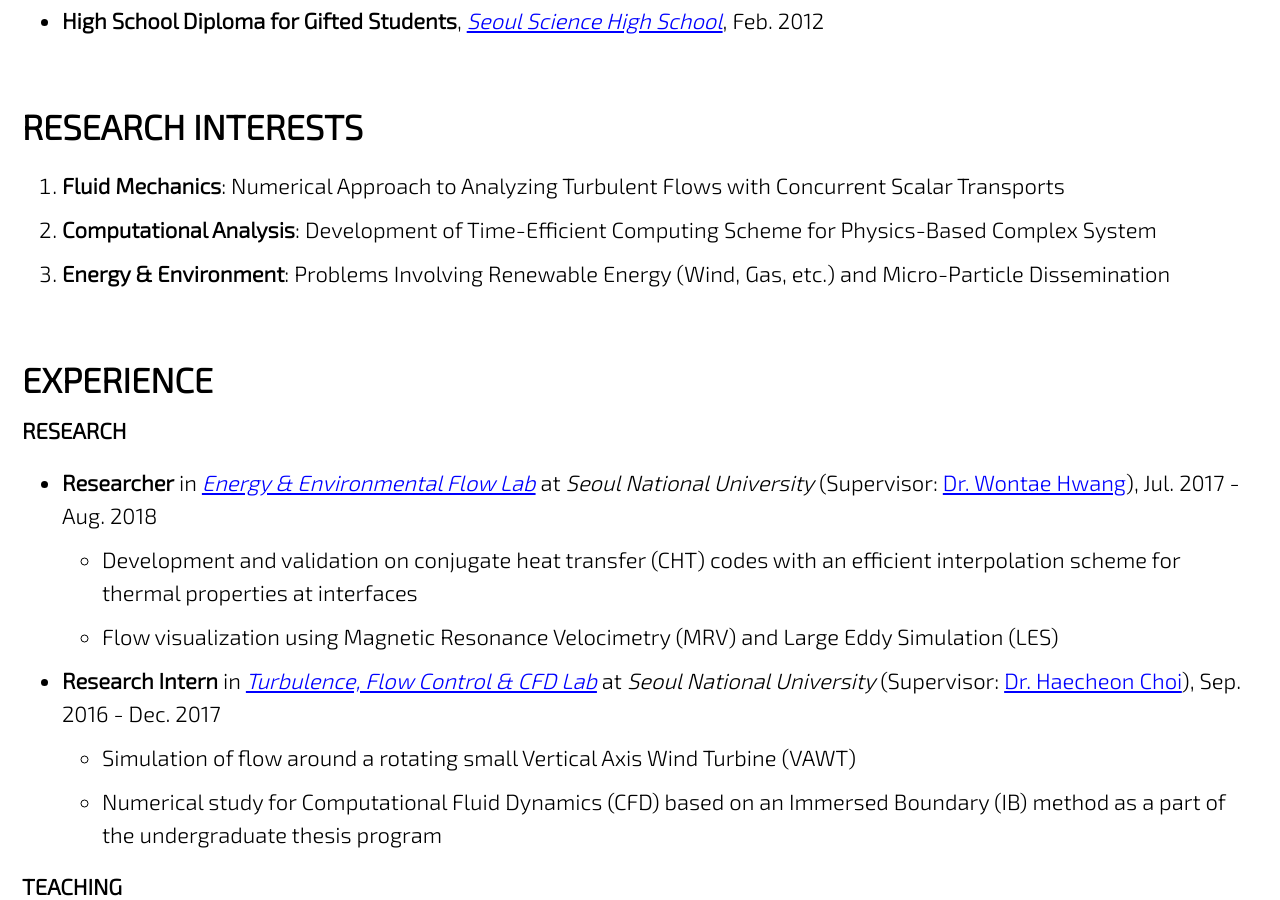
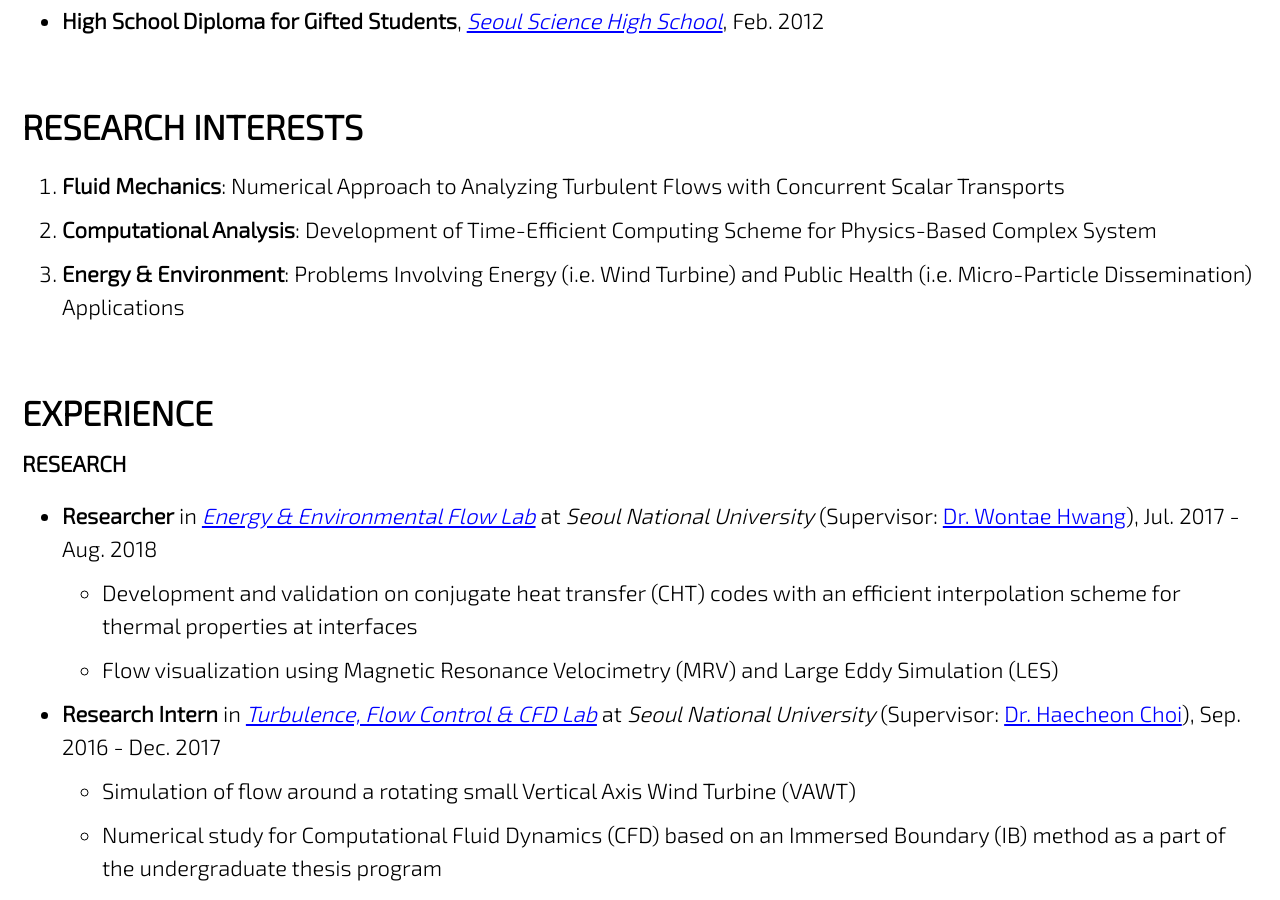
Before and after one commit to jun9303/jun9303.github.io, a Jekyll site: the page built from _pages/about.md, in a window 1280 px wide and 900 px high, scrolled down 1200 px. Built offline with Jekyll 4.4.1, drawn with Linux system fonts in a browser that asks for light colours; cached includes are drawn as plain includes; nearby versions of some CDN libraries.

Commit message:
Signed-off-by: Joon <jun9303@gmail.com>

```diff
--- a/_pages/about.md
+++ b/_pages/about.md
@@ -46,7 +46,7 @@ feature_row:
 
 1. **Fluid Mechanics**: Numerical Approach to Analyzing Turbulent Flows with Concurrent Scalar Transports
 2. **Computational Analysis**: Development of Time-Efficient Computing Scheme for Physics-Based Complex System
-3. **Energy & Environment**: Problems Involving Renewable Energy (Wind, Gas, etc.) and Micro-Particle Dissemination
+3. **Energy & Environment**: Problems Involving Energy (i.e. Wind Turbine) and Public Health (i.e. Micro-Particle Dissemination) Applications
 
 # EXPERIENCE
 
```
